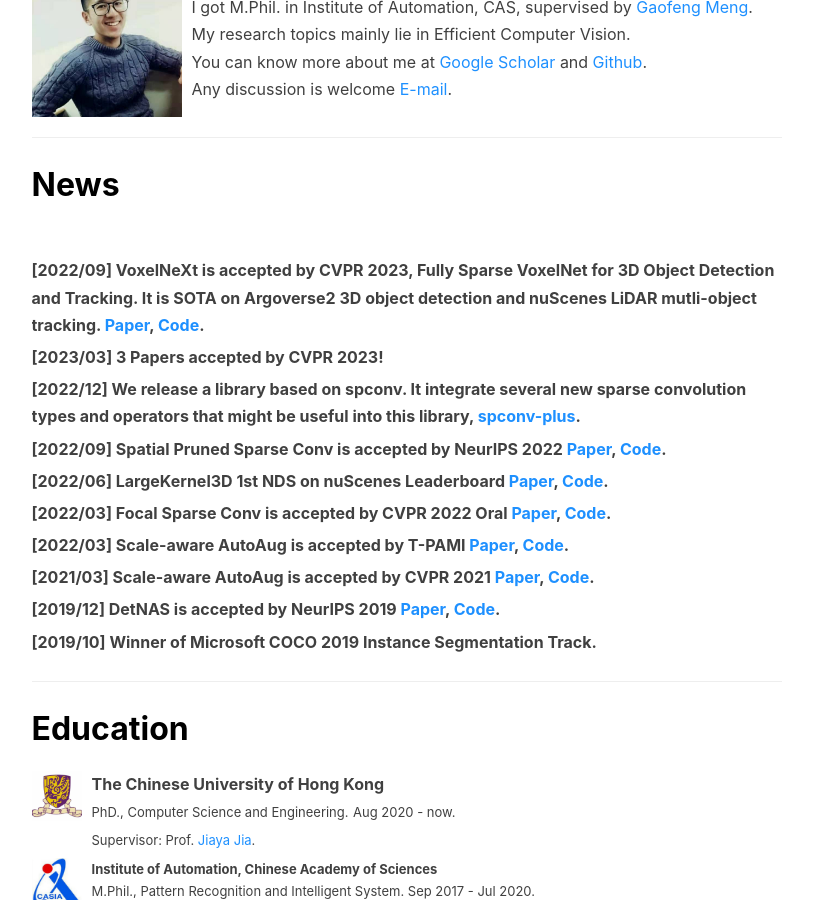
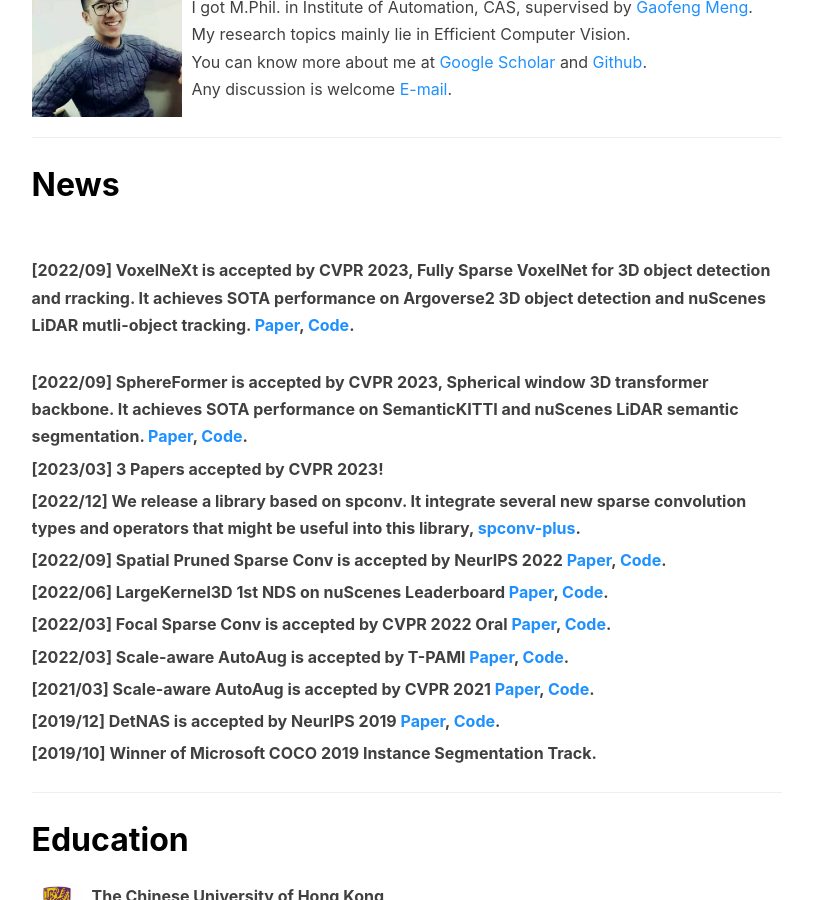
Before and after one commit to yukang2017/yukang2017.github.io, a Jekyll site: the page built from index.html, in a window 1280 px wide and 900 px high, scrolled down 451 px. Shown: the whole window, without its empty margins (136-949 px from the left). Built offline with Jekyll 4.4.1, drawn with Linux system fonts in a browser that asks for light colours; nearby versions of some CDN libraries; the list of posts is cut into pages by our own code; comment, search, counter and statistics services are not loaded.

Commit message:
Update index.html

```diff
--- a/index.html
+++ b/index.html
@@ -38,10 +38,19 @@
 				</p>
 				<p class="media-heading">
 				<strong>
-					[2022/09] VoxelNeXt is accepted by CVPR 2023, Fully Sparse VoxelNet for 3D Object Detection and Tracking.
-					It is SOTA on Argoverse2 3D object detection and nuScenes LiDAR mutli-object tracking. <a target="_blank"
+					[2022/09] VoxelNeXt is accepted by CVPR 2023, Fully Sparse VoxelNet for 3D object detection and rracking.
+					It achieves SOTA performance on Argoverse2 3D object detection and nuScenes LiDAR mutli-object tracking. <a target="_blank"
 					   href="https://arxiv.org/abs/2303.11301"><font color="DodgerBlue">Paper</font></a>, <a target="_blank"
 					   href="https://github.com/dvlab-research/VoxelNeXt"><font color="DodgerBlue">Code</font></a>.
+				 </strong>
+				</p>
+				</p>
+				<p class="media-heading">
+				<strong>
+					[2022/09] SphereFormer is accepted by CVPR 2023, Spherical window 3D transformer backbone.
+					It achieves SOTA performance on SemanticKITTI and nuScenes LiDAR semantic segmentation. <a target="_blank"
+					   href="https://arxiv.org/abs/2303.12766"><font color="DodgerBlue">Paper</font></a>, <a target="_blank"
+					   href="https://github.com/dvlab-research/SphereFormer"><font color="DodgerBlue">Code</font></a>.
 				 </strong>
 				</p>
 				<p class="media-heading">
```
